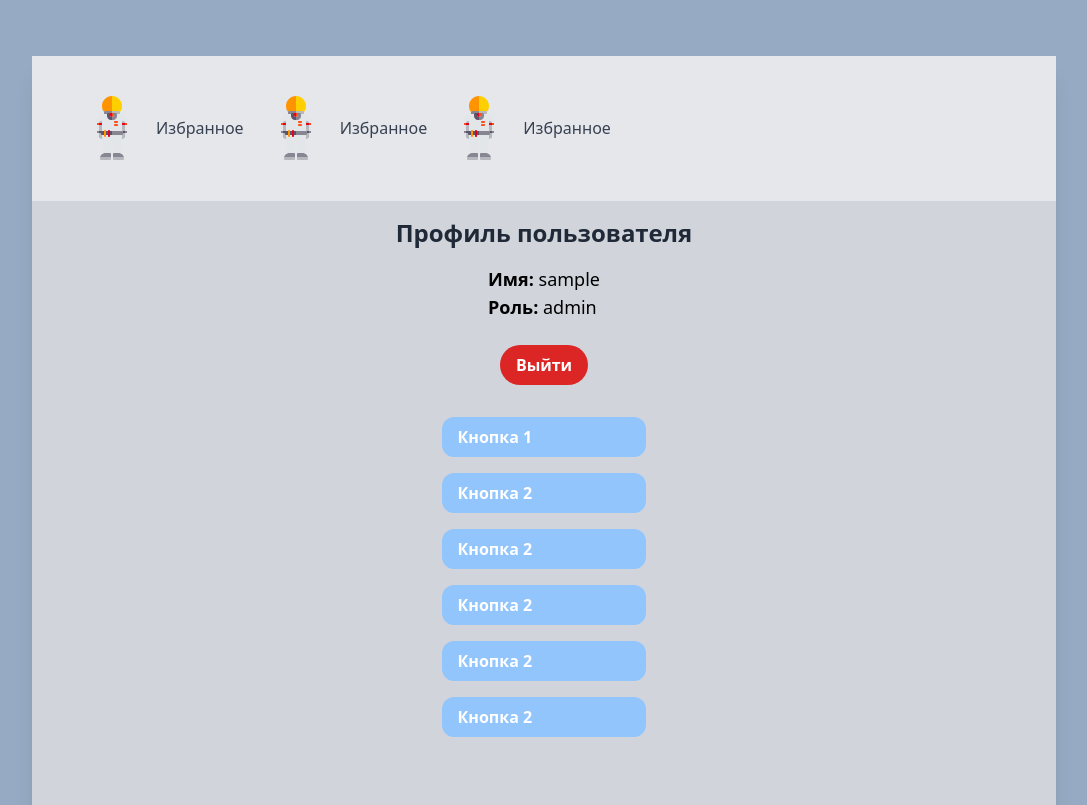
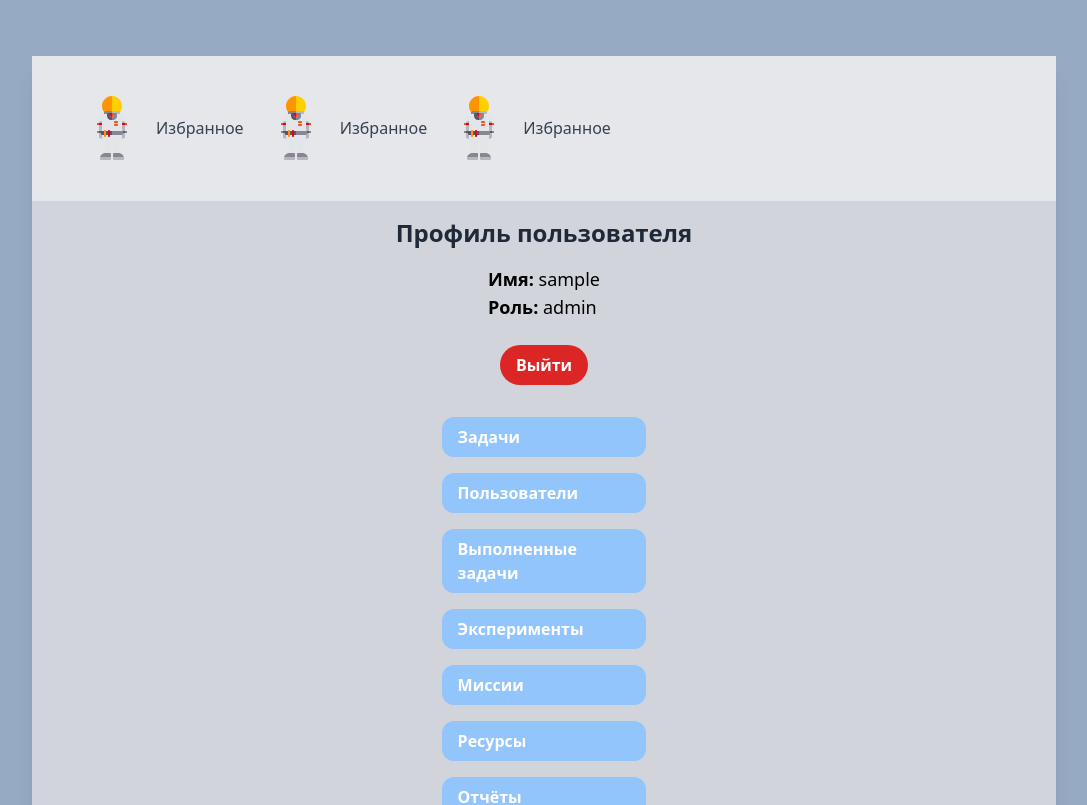
Before and after one commit to fufaich/AstroControlFront, a Vue app: page / in a window 1280 px wide. Shown: the top 805 px of the page, without its empty margins (96-1183 px from the left). Built offline with nearby package versions, Linux system fonts and the light colour scheme; sample sign-in values are in the browser's storage.

Commit message:
Добавлена проверка роли админа, для отображения админских кнопок

```diff
--- a/src/components/MenuComponent.vue
+++ b/src/components/MenuComponent.vue
@@ -1,16 +1,34 @@
 <script setup>
+import ButtonComponent from '@/components/ButtonComponent.vue'
+import { onMounted, ref } from 'vue'
 
-import ButtonComponent from '@/components/ButtonComponent.vue'
+const isAdmin = ref(false);
+
+const checkRole = async () => {
+  const role = localStorage.getItem('role');
+  isAdmin.value = (role === "admin");
+
+}
+
+
+
+
+onMounted(() => {
+  checkRole();
+});
 </script>
 
 <template>
   <div class="flex flex-col items-center h-screen gap-4">
-    <ButtonComponent label="Кнопка 1" class="space-y-4 mt-4" path="/test"/>
-    <ButtonComponent label="Кнопка 2" class="space-y-4" path="/test"/>
-    <ButtonComponent label="Кнопка 2" class="space-y-4" path="/test"/>
-    <ButtonComponent label="Кнопка 2" class="space-y-4" path="/test"/>
-    <ButtonComponent label="Кнопка 2" class="space-y-4" path="/test"/>
-    <ButtonComponent label="Кнопка 2" class="space-y-4" path="/test"/>
+    <ButtonComponent label="Задачи" class="space-y-4 mt-4" path="/test"/>
+
+    <ButtonComponent v-if="isAdmin" label="Пользователи" class="space-y-4" path="/test"/>
+    <ButtonComponent v-if="isAdmin" label="Выполненные задачи" class="space-y-4" path="/test"/>
+
+    <ButtonComponent label="Эксперименты" class="space-y-4" path="/test"/>
+    <ButtonComponent label="Миссии" class="space-y-4" path="/test"/>
+    <ButtonComponent label="Ресурсы" class="space-y-4" path="/test"/>
+    <ButtonComponent label="Отчёты" class="space-y-4" path="/test"/>
 
   </div>
 </template>
```
